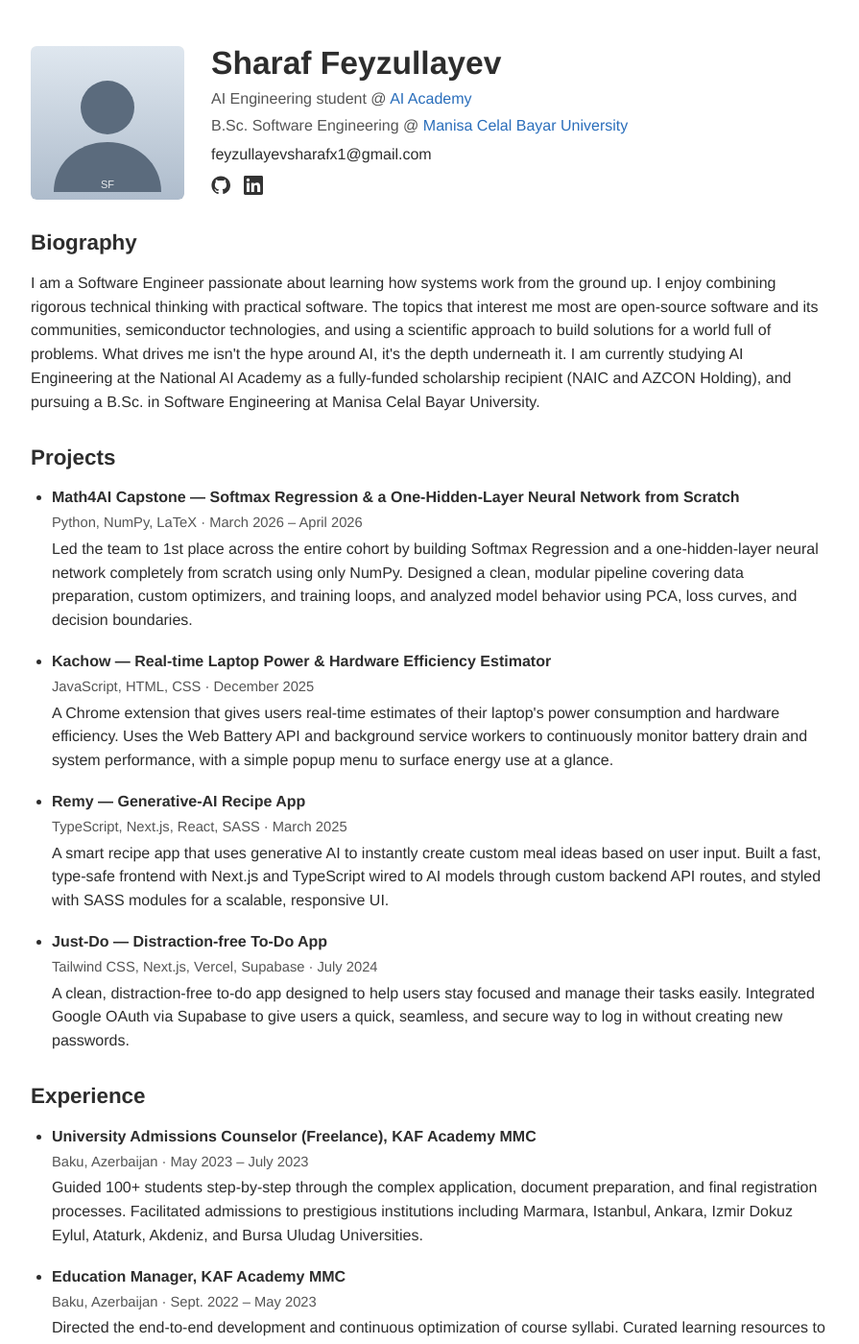
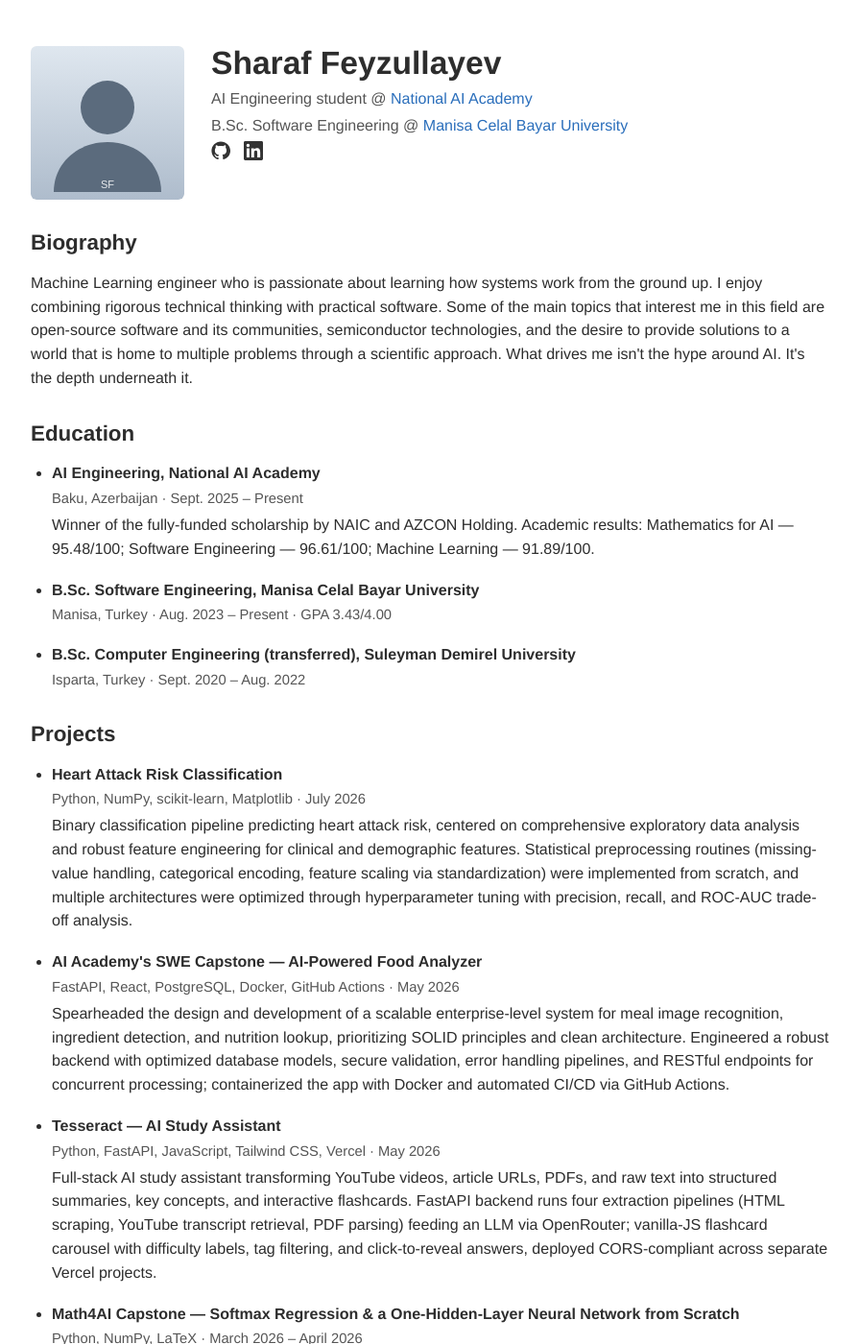
Before and after one commit to optim00s/optim00s.github.io, a Jekyll site: the page built from index.html, in a window 1280 px wide and 1400 px high. Shown: the whole window at 96% size, without its empty margins (192-1087 px from the left). Built offline with Jekyll 4.4.1, drawn with Linux system fonts in a browser that asks for light colours; some of the changed text lies outside the part shown.

Commit message:
Sync site with latest CV: education, experience, projects, skills; hide contact info

```diff
--- a/Gemfile
+++ b/Gemfile
@@ -8,4 +8,9 @@ group :jekyll_plugins do
   gem "jekyll-seo-tag"
 end
 
+# Gems removed from Ruby's bundled set that Jekyll 3.9 still requires at runtime.
+gem "csv"
+gem "base64"
+gem "bigdecimal"
+gem "logger"
 gem "webrick", "~> 1.8"
--- a/_config.yml
+++ b/_config.yml
@@ -1,5 +1,5 @@
 title: Sharaf Feyzullayev
-description: Personal portfolio of Sharaf Feyzullayev — Software Engineer.
+description: Personal portfolio of Sharaf Feyzullayev — Machine Learning Engineer.
 url: "https://optim00s.github.io"
 baseurl: ""
 
@@ -22,6 +22,7 @@ exclude:
   - vendor
   - node_modules
   - "CV_SF (6).pdf"
+  - "Sharaf_Feyzullayev_CV.pdf"
 
 sass:
   style: compressed
--- a/_data/info.yml
+++ b/_data/info.yml
@@ -3,7 +3,7 @@ photo: /assets/img/profile.svg
 
 roles:
   - text: "AI Engineering student @ "
-    org: AI Academy
+    org: National AI Academy
     org_url: "https://aiacademy.az/"
   - text: "B.Sc. Software Engineering @ "
     org: Manisa Celal Bayar University
@@ -12,20 +12,16 @@ roles:
   #   org: Suleyman Demirel University
   #   org_url: "https://www.sdu.edu.tr/"
 
-email: feyzullayevsharafx1@gmail.com
-
 socials:
   github: "https://github.com/optim00s"
   linkedin: "https://www.linkedin.com/in/sharaf-feyzullayev"
   twitter: ""
 
 biography: >-
-  I am a Software Engineer passionate about learning how systems work from the
-  ground up. I enjoy combining rigorous technical thinking with practical
-  software. The topics that interest me most are open-source software and its
-  communities, semiconductor technologies, and using a scientific approach to
-  build solutions for a world full of problems. What drives me isn't the hype
-  around AI, it's the depth underneath it. I am currently studying AI
-  Engineering at the National AI Academy as a fully-funded scholarship
-  recipient (NAIC and AZCON Holding), and pursuing a B.Sc. in Software
-  Engineering at Manisa Celal Bayar University.
+  Machine Learning engineer who is passionate about learning how systems work
+  from the ground up. I enjoy combining rigorous technical thinking with
+  practical software. Some of the main topics that interest me in this field
+  are open-source software and its communities, semiconductor technologies,
+  and the desire to provide solutions to a world that is home to multiple
+  problems through a scientific approach. What drives me isn't the hype
+  around AI. It's the depth underneath it.
--- a/_data/projects.yml
+++ b/_data/projects.yml
@@ -1,3 +1,41 @@
+- title: "Heart Attack Risk Classification"
+  url: "https://github.com/optim00s/heart_attack_risk_classification"
+  meta: "Python, NumPy, scikit-learn, Matplotlib · July 2026"
+  description: >-
+    Binary classification pipeline predicting heart attack risk, centered on
+    comprehensive exploratory data analysis and robust feature engineering for
+    clinical and demographic features. Statistical preprocessing routines
+    (missing-value handling, categorical encoding, feature scaling via
+    standardization) were implemented from scratch, and multiple architectures
+    were optimized through hyperparameter tuning with precision, recall, and
+    ROC-AUC trade-off analysis.
+  links: []
+
+- title: "AI Academy's SWE Capstone — AI-Powered Food Analyzer"
+  url: "https://github.com/optim00s/swe_capstone_cerberus"
+  meta: "FastAPI, React, PostgreSQL, Docker, GitHub Actions · May 2026"
+  description: >-
+    Spearheaded the design and development of a scalable enterprise-level
+    system for meal image recognition, ingredient detection, and nutrition
+    lookup, prioritizing SOLID principles and clean architecture. Engineered a
+    robust backend with optimized database models, secure validation, error
+    handling pipelines, and RESTful endpoints for concurrent processing;
+    containerized the app with Docker and automated CI/CD via GitHub Actions.
+  links: []
+
+- title: "Tesseract — AI Study Assistant"
+  url: "https://github.com/optim00s/tesseract"
+  meta: "Python, FastAPI, JavaScript, Tailwind CSS, Vercel · May 2026"
+  description: >-
+    Full-stack AI study assistant transforming YouTube videos, article URLs,
+    PDFs, and raw text into structured summaries, key concepts, and
+    interactive flashcards. FastAPI backend runs four extraction pipelines
+    (HTML scraping, YouTube transcript retrieval, PDF parsing) feeding an LLM
+    via OpenRouter; vanilla-JS flashcard carousel with difficulty labels, tag
+    filtering, and click-to-reveal answers, deployed CORS-compliant across
+    separate Vercel projects.
+  links: []
+
 - title: "Math4AI Capstone — Softmax Regression & a One-Hidden-Layer Neural Network from Scratch"
   url: "https://github.com/optim00s/math4ai_capstone_cerberus_fp"
   meta: "Python, NumPy, LaTeX · March 2026 – April 2026"
@@ -8,33 +46,3 @@
     preparation, custom optimizers, and training loops, and analyzed model
     behavior using PCA, loss curves, and decision boundaries.
   links: []
-
-- title: "Kachow — Real-time Laptop Power & Hardware Efficiency Estimator"
-  url: "https://github.com/optim00s/kachow"
-  meta: "JavaScript, HTML, CSS · December 2025"
-  description: >-
-    A Chrome extension that gives users real-time estimates of their laptop's
-    power consumption and hardware efficiency. Uses the Web Battery API and
-    background service workers to continuously monitor battery drain and
-    system performance, with a simple popup menu to surface energy use at a
-    glance.
-  links: []
-
-- title: "Remy — Generative-AI Recipe App"
-  url: "https://github.com/optim00s/remy"
-  meta: "TypeScript, Next.js, React, SASS · March 2025"
-  description: >-
-    A smart recipe app that uses generative AI to instantly create custom
-    meal ideas based on user input. Built a fast, type-safe frontend with
-    Next.js and TypeScript wired to AI models through custom backend API
-    routes, and styled with SASS modules for a scalable, responsive UI.
-  links: []
-
-- title: "Just-Do — Distraction-free To-Do App"
-  meta: "Tailwind CSS, Next.js, Vercel, Supabase · July 2024"
-  description: >-
-    A clean, distraction-free to-do app designed to help users stay focused
-    and manage their tasks easily. Integrated Google OAuth via Supabase to
-    give users a quick, seamless, and secure way to log in without creating
-    new passwords.
-  links: []
--- a/index.html
+++ b/index.html
@@ -1,7 +1,7 @@
 ---
 layout: default
 title: Sharaf Feyzullayev
-description: Personal portfolio of Sharaf Feyzullayev — Software Engineer.
+description: Personal portfolio of Sharaf Feyzullayev — Machine Learning Engineer.
 ---
 
 {%- assign info = site.data.info -%}
@@ -17,7 +17,6 @@ description: Personal portfolio of Sharaf Feyzullayev — Software Engineer.
         {{ role.text }}{% if role.org_url and role.org_url != "" %}<a href="{{ role.org_url }}">{{ role.org }}</a>{% else %}{{ role.org }}{% endif %}
       </p>
     {% endfor %}
-    <p class="profile__email">{{ info.email }}</p>
     {% include socials.html %}
   </div>
 </header>
@@ -25,6 +24,29 @@ description: Personal portfolio of Sharaf Feyzullayev — Software Engineer.
 <section class="section">
   <h2 class="section__title">Biography</h2>
   <p class="section__body">{{ info.biography }}</p>
+</section>
+
+<section class="section">
+  <h2 class="section__title">Education</h2>
+  <ul class="entries">
+    <li class="entry">
+      <p class="entry__title">AI Engineering, National AI Academy</p>
+      <p class="entry__meta">Baku, Azerbaijan · Sept. 2025 – Present</p>
+      <p class="entry__desc">
+        Winner of the fully-funded scholarship by NAIC and AZCON Holding.
+        Academic results: Mathematics for AI — 95.48/100; Software
+        Engineering — 96.61/100; Machine Learning — 91.89/100.
+      </p>
+    </li>
+    <li class="entry">
+      <p class="entry__title">B.Sc. Software Engineering, Manisa Celal Bayar University</p>
+      <p class="entry__meta">Manisa, Turkey · Aug. 2023 – Present · GPA 3.43/4.00</p>
+    </li>
+    <li class="entry">
+      <p class="entry__title">B.Sc. Computer Engineering (transferred), Suleyman Demirel University</p>
+      <p class="entry__meta">Isparta, Turkey · Sept. 2020 – Aug. 2022</p>
+    </li>
+  </ul>
 </section>
 
 <section class="section">
@@ -51,32 +73,27 @@ description: Personal portfolio of Sharaf Feyzullayev — Software Engineer.
   <h2 class="section__title">Experience</h2>
   <ul class="entries">
     <li class="entry">
-      <p class="entry__title">University Admissions Counselor (Freelance), KAF Academy MMC</p>
-      <p class="entry__meta">Baku, Azerbaijan · May 2023 – July 2023</p>
+      <p class="entry__title">Machine Learning Intern, FlyRank AI (Freelance)</p>
+      <p class="entry__meta">Remote · Jun. 2026 – Present</p>
       <p class="entry__desc">
-        Guided 100+ students step-by-step through the complex application,
-        document preparation, and final registration processes. Facilitated
-        admissions to prestigious institutions including Marmara, Istanbul,
-        Ankara, Izmir Dokuz Eylul, Ataturk, Akdeniz, and Bursa Uludag
-        Universities.
+        Working on applied machine learning solutions for real-world search
+        and analytics data, with a focus on embeddings, clustering, intent
+        classification, and opportunity scoring. Building reproducible
+        Python-based analyses that turn messy data into evidence-backed
+        insights and actionable recommendations for AI-driven automation and
+        Answer Engine Optimization (AEO), using Pandas, scikit-learn,
+        sentence-transformers, and Jupyter/Google Colab.
       </p>
     </li>
     <li class="entry">
-      <p class="entry__title">Education Manager, KAF Academy MMC</p>
-      <p class="entry__meta">Baku, Azerbaijan · Sept. 2022 – May 2023</p>
+      <p class="entry__title">Full Stack Developer (Freelance)</p>
+      <p class="entry__meta">Remote · Sept. 2021 – Present</p>
       <p class="entry__desc">
-        Directed the end-to-end development and continuous optimization of
-        course syllabi. Curated learning resources to ensure high-quality
-        education and effective curriculum delivery.
-      </p>
-    </li>
-    <li class="entry">
-      <p class="entry__title">Academic Research Advisor (Self-Employed)</p>
-      <p class="entry__meta">Remote · Sept. 2021 – Aug. 2022</p>
-      <p class="entry__desc">
-        Worked closely with Master's students in Education to bring their
-        academic projects to life - guiding them through the full research
-        process, from brainstorming core questions to deep literature reviews.
+        Built and deployed web applications based on client requirements,
+        working across frontend, backend APIs, databases, and deployment —
+        handling complete project lifecycles from initial requirements
+        gathering and technical scoping to implementation, deployment, and
+        client handoff.
       </p>
     </li>
   </ul>
@@ -86,8 +103,12 @@ description: Personal portfolio of Sharaf Feyzullayev — Software Engineer.
   <h2 class="section__title">Technical Skills</h2>
   <ul class="skills">
     <li><strong>Languages:</strong> Python, JavaScript, TypeScript, HTML, CSS</li>
-    <li><strong>Libraries &amp; Frameworks:</strong> PyTorch, TensorFlow, Keras, scikit-learn, NumPy, Pandas, Ray, Matplotlib, Seaborn, SciPy, Flask, Tailwind CSS, SASS, React, Next.js</li>
-    <li><strong>Developer Tools:</strong> Git, GitHub, LaTeX, Supabase, MongoDB, Vercel, Docker, Ollama, OpenRouter, LMStudio, Google AI Studio, Google Cloud Platform</li>
+    <li><strong>Frameworks &amp; Libraries:</strong> NumPy, Pandas, scikit-learn, Matplotlib, Seaborn, SciPy, FastAPI, Flask, Tailwind CSS, SASS, React, Next.js</li>
+    <li><strong>Databases &amp; Cloud:</strong> PostgreSQL, Supabase, Google Cloud Platform, Vercel, Netlify</li>
+    <li><strong>Developer Tools:</strong> Git, GitHub Workflow, LaTeX, Postman, Docker</li>
+    <li><strong>Machine Learning &amp; AI:</strong> Neural Networks, Mini-Batch Training, OpenRouter, LMStudio, Google AI Studio, Context Engineering</li>
+    <li><strong>Mathematics:</strong> Linear Algebra, Calculus, Optimization Methods (GD, SGD, Momentum, Adam), Probability Theory and Statistics</li>
+    <li><strong>Analytical:</strong> First-principles problem solving, REST API design, Model performance profiling &amp; failure analysis, Algorithmic design</li>
   </ul>
 </section>
 
```
Also changed, not shown: 1 other file.
